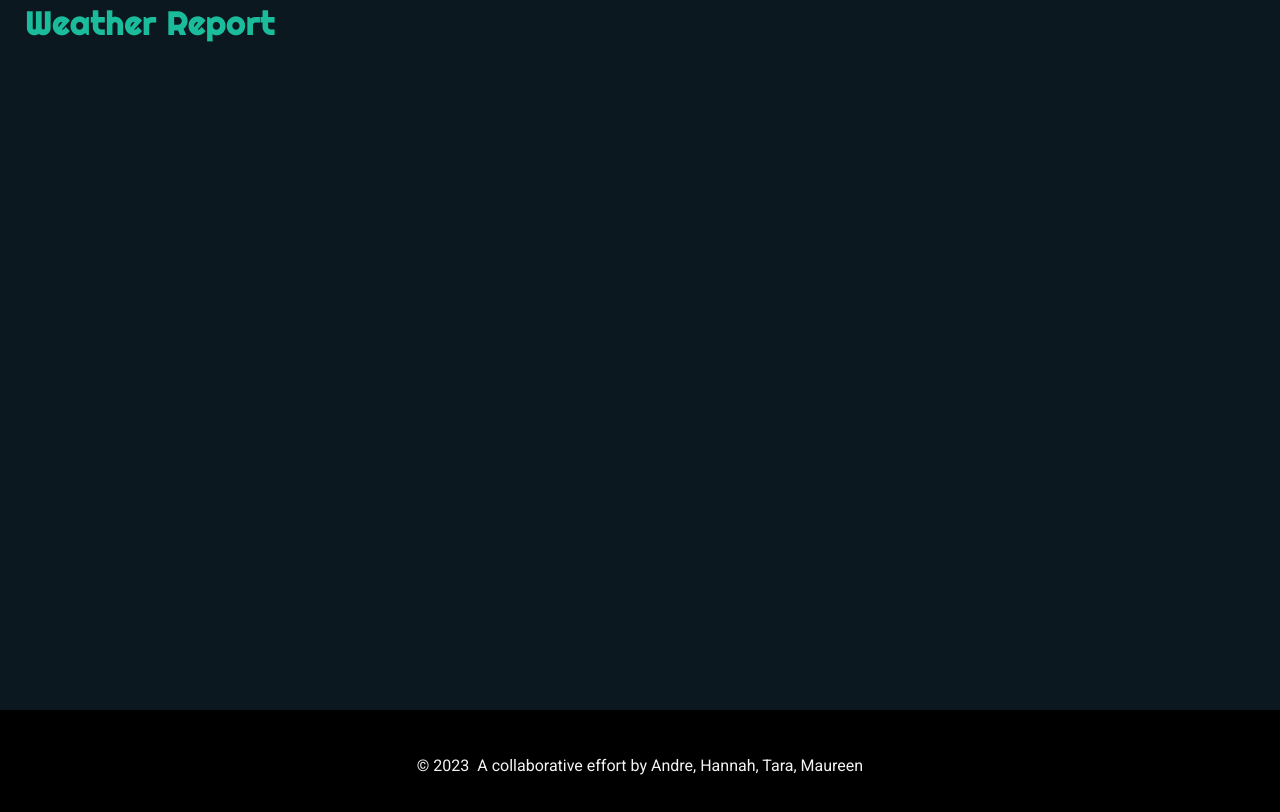
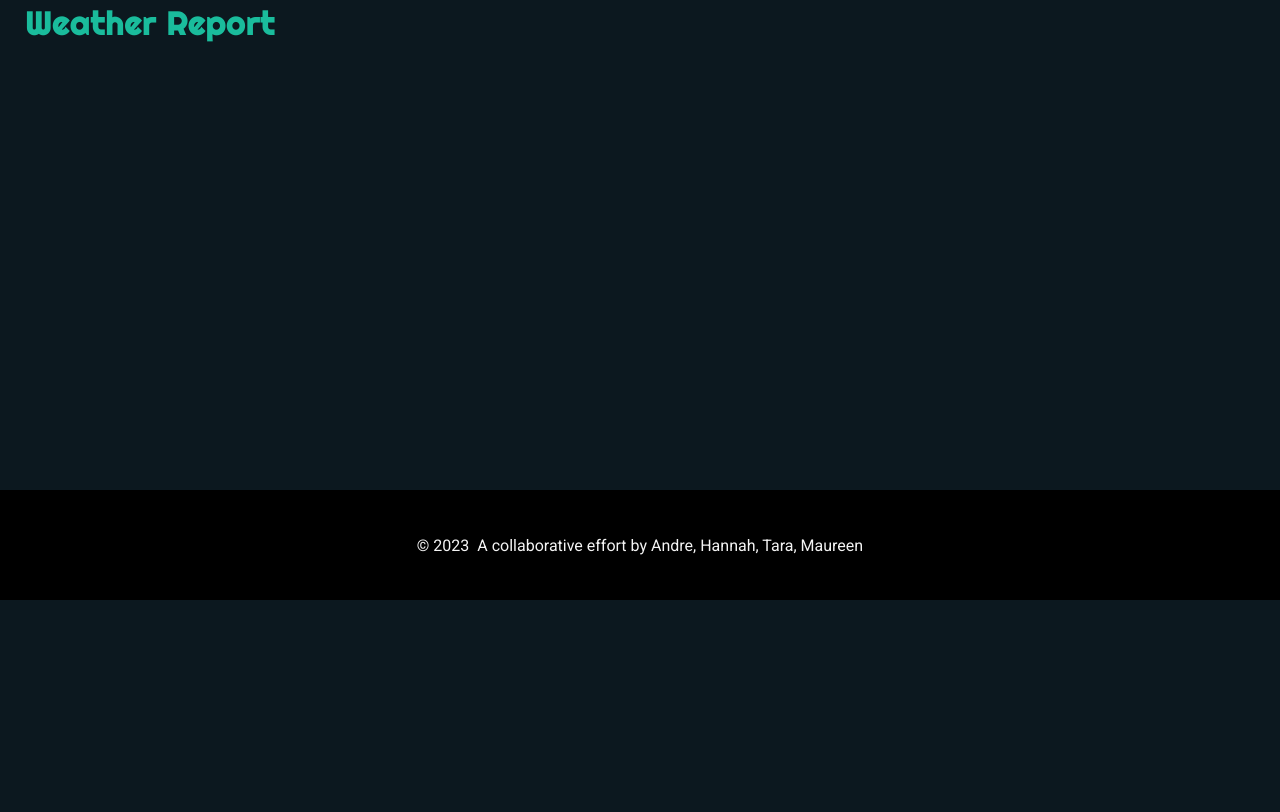
Before and after one commit to tanovese/Project-1, a plain HTML site: page index.html in a window 1280 px wide. Shown: the part 804-1616 px from the top of the page. After the commit the page ends 1404 px from the top, so only its background shows below. Drawn offline with nearby package versions, Linux system fonts and the light colour scheme.

Commit message:
Fixed footer, added screenshots to readme

```diff
--- a/assets/css/style.css
+++ b/assets/css/style.css
@@ -88,7 +88,6 @@ input[ype="date"] {
     text-align: center;
     color: #f4f4f4;
     padding-top: 30px;
-    margin-top: 220px;
 }
 
 hr {
```
Also changed, not shown: assets/images/Screenshot 2023-06-05 141106.png (added), assets/images/Screenshot 2023-06-05 141122.png (added), assets/images/Screenshot 2023-06-05 141150.png (added), 1 other file.
